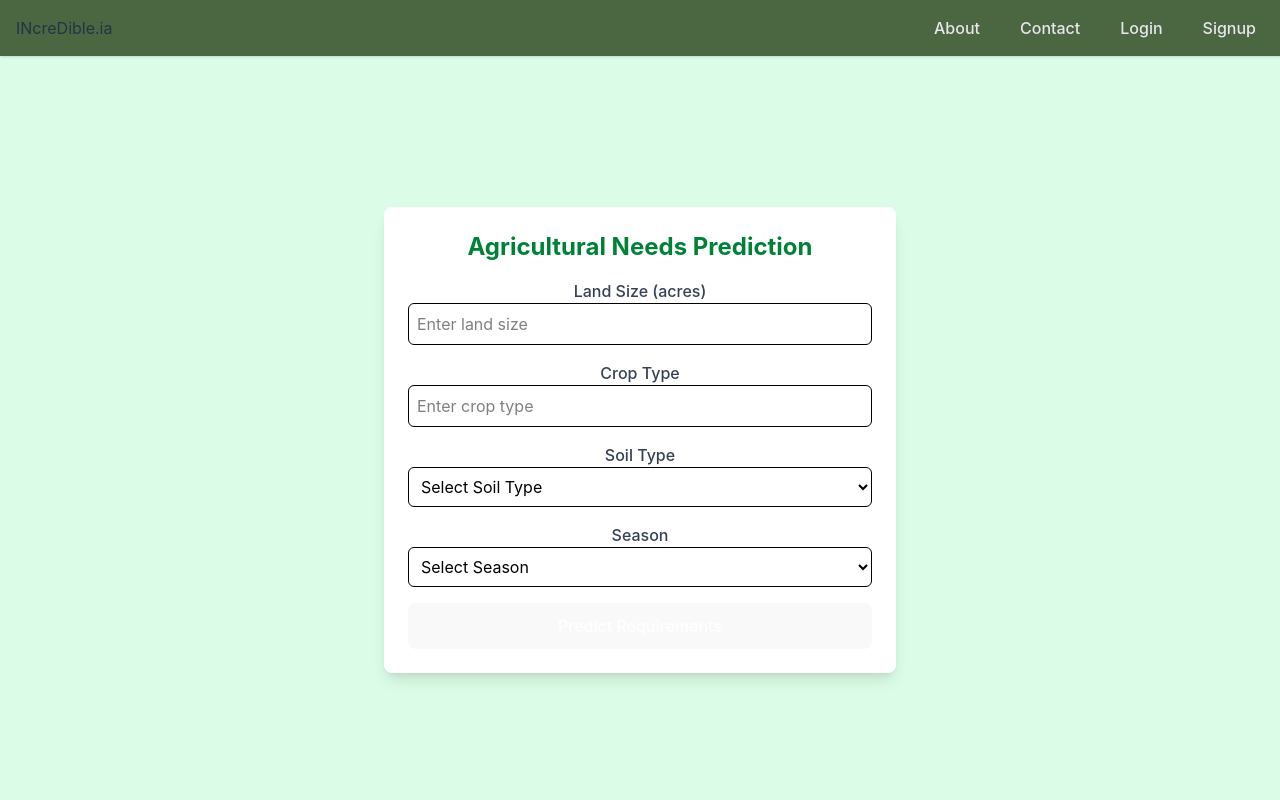
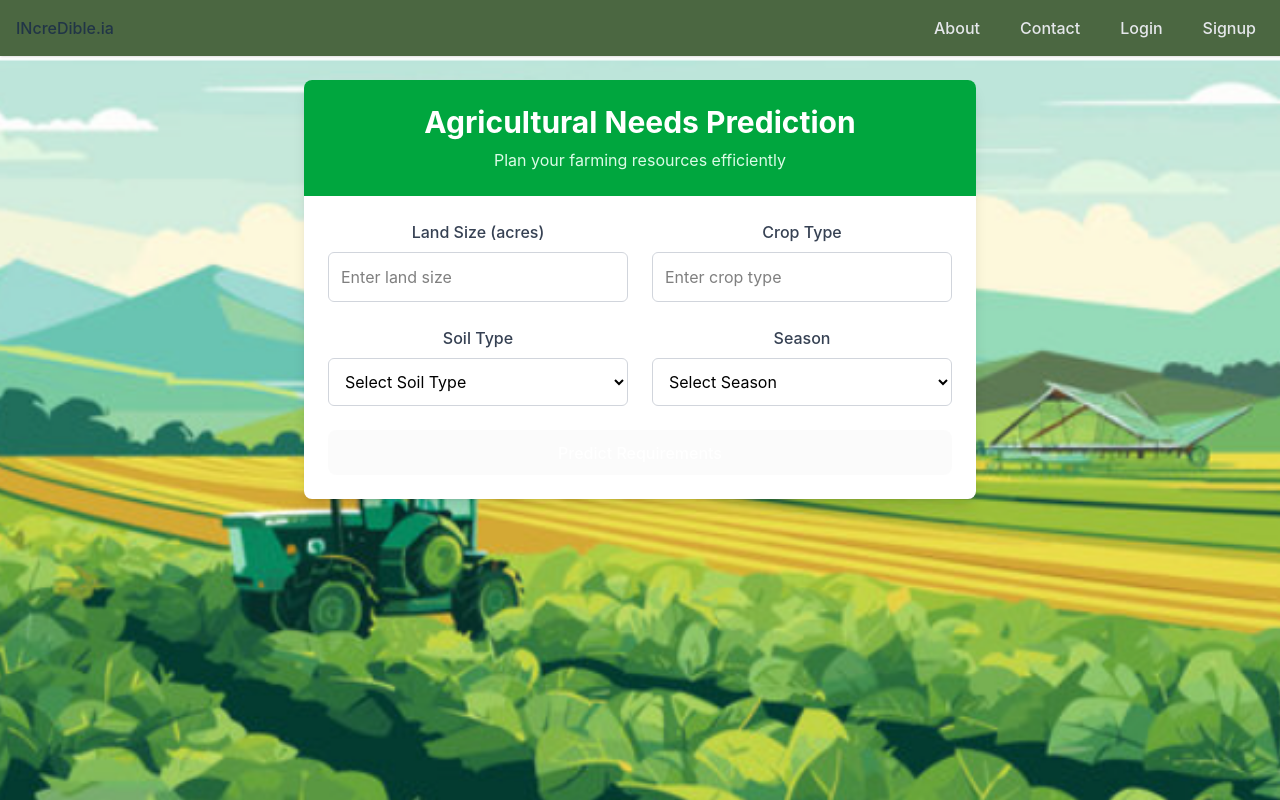
Before and after one commit to V-A-T-S-A-L/Syntaxathon, a React (Vite) app in the folder frontend/client/: page /agricultural-needs in a window 1280 px wide. Shown: the top 800 px of the page. Built offline with nearby package versions, Linux system fonts and the light colour scheme.

Commit message:
agricultural needs

```diff
--- a/frontend/client/src/components/AgriculturalNeeds.jsx
+++ b/frontend/client/src/components/AgriculturalNeeds.jsx
@@ -1,71 +1,106 @@
-import { useState , useEffect } from "react";
+"use client"
+
+import { useState, useEffect } from "react"
+import { Loader2, Sprout, Droplet, Wheat, Bug, FlaskRoundIcon as Flask } from "lucide-react"
+import backgroundImage from "../assets/farm.png";
 
 const AgriculturalNeeds = () => {
     useEffect(() => {
-		window.scrollTo(0, 0); // Scrolls to the top when the page loads
-	}, []);
+        window.scrollTo(0, 0)
+    }, [])
 
     const [formData, setFormData] = useState({
         landSize: "",
         cropType: "",
         soilType: "",
         season: "",
-    });
+    })
 
-    const [prediction, setPrediction] = useState(null);
+    const [prediction, setPrediction] = useState(null)
+    const [isLoading, setIsLoading] = useState(false)
 
     const handleChange = (e) => {
-        setFormData({ ...formData, [e.target.name]: e.target.value });
-    };
+        setFormData({ ...formData, [e.target.name]: e.target.value })
+    }
 
-    const handlePredict = () => {
-        // Dummy prediction logic (Replace with API call)
+    const handlePredict = async () => {
+        setIsLoading(true)
+        // Simulate API call
+        await new Promise((resolve) => setTimeout(resolve, 1500))
         setPrediction({
             fertilizer: `${formData.landSize * 2} kg`,
             water: `${formData.landSize * 500} liters`,
             seeds: `${formData.landSize * 10} kg`,
             pesticide: `${formData.landSize * 1.5} liters`,
             nutrients: `${formData.landSize * 5} kg`,
-        });
-    };
+        })
+        setIsLoading(false)
+    }
 
     return (
-        <div className="min-h-screen min-w-screen mt-10 flex flex-col items-center justify-center bg-green-100 p-6">
-            <div className="bg-white shadow-lg rounded-lg p-6 max-w-lg w-full">
-                <h2 className="text-2xl font-bold text-green-700 mb-4 text-center">Agricultural Needs Prediction</h2>
+        <div
+            className="mt-14 min-w-screen min-h-screen bg-white p-6"
+            style={{
+                backgroundImage: `url(${backgroundImage})`,
+                backgroundRepeat: "no-repeat",
+                backgroundSize: "cover",      // Ensures the image covers the entire screen
+                backgroundPosition: "center", // Centers the image
+                width: "100vw",               // Full width
+                height: "110vh",              // Full height
+            }}
+        >
+            <div className="max-w-2xl mx-auto bg-white shadow-lg rounded-lg overflow-hidden">
+                <div className="bg-green-600 p-6">
+                    <h2 className="text-3xl font-bold text-white mb-2 text-center">Agricultural Needs Prediction</h2>
+                    <p className="text-green-100 text-center">Plan your farming
+                        resources efficiently</p>
+                </div>
 
-                <div className="space-y-4">
+                <div className="p-6 space-y-6">
+                    <div className="grid grid-cols-1 md:grid-cols-2 gap-6">
                         <div>
-                        <label className="block text-gray-700 font-medium">Land Size (acres)</label>
+                            <label className="block text-gray-700 font-medium mb-2"
+                                htmlFor="landSize">
+                                Land Size (acres)
+                            </label>
                             <input
                                 type="number"
+                                id="landSize"
                                 name="landSize"
                                 value={formData.landSize}
                                 onChange={handleChange}
-                            className="w-full p-2 border rounded-md text-black"
+                                className="w-full p-3 border border-gray-300 rounded-md text-black focus:ring-2 focus:ring-green-500 focus:border-transparent transition"
                                 placeholder="Enter land size"
                             />
                         </div>
 
                         <div>
-                        <label className="block text-gray-700 font-medium">Crop Type</label>
+                            <label className="block text-gray-700 font-medium mb-2"
+                                htmlFor="cropType">
+                                Crop Type
+                            </label>
                             <input
                                 type="text"
+                                id="cropType"
                                 name="cropType"
                                 value={formData.cropType}
                                 onChange={handleChange}
-                            className="w-full p-2 border rounded-md text-black"
+                                className="w-full p-3 border border-gray-300 rounded-md text-black focus:ring-2 focus:ring-green-500 focus:border-transparent transition"
                                 placeholder="Enter crop type"
                             />
                         </div>
 
                         <div>
-                        <label className="block text-gray-700 font-medium">Soil Type</label>
+                            <label className="block text-gray-700 font-medium mb-2"
+                                htmlFor="soilType">
+                                Soil Type
+                            </label>
                             <select
+                                id="soilType"
                                 name="soilType"
                                 value={formData.soilType}
                                 onChange={handleChange}
-                            className="w-full p-2 border rounded-md text-black"
+                                className="w-full p-3 border border-gray-300 rounded-md text-black focus:ring-2 focus:ring-green-500 focus:border-transparent transition"
                             >
                                 <option value="">Select Soil Type</option>
                                 <option value="sandy">Sandy</option>
@@ -75,12 +110,16 @@ const AgriculturalNeeds = () => {
                         </div>
 
                         <div>
-                        <label className="block text-gray-700 font-medium">Season</label>
+                            <label className="block text-gray-700 font-medium mb-2"
+                                htmlFor="season">
+                                Season
+                            </label>
                             <select
+                                id="season"
                                 name="season"
                                 value={formData.season}
                                 onChange={handleChange}
-                            className="w-full p-2 border rounded-md text-black"
+                                className="w-full p-3 border border-gray-300 rounded-md text-black focus:ring-2 focus:ring-green-500 focus:border-transparent transition"
                             >
                                 <option value="">Select Season</option>
                                 <option value="summer">Summer</option>
@@ -88,28 +127,55 @@ const AgriculturalNeeds = () => {
                                 <option value="monsoon">Monsoon</option>
                             </select>
                         </div>
+                    </div>
 
                     <button
                         onClick={handlePredict}
-                        className="w-full bg-green-500 text-white py-2 rounded-md hover:bg-green-600"
+                        className="w-full bg-green-600 text-white py-3 rounded-mdhover:bg-green-700 focus:outline-none focus:ring-2 focus:ring-green-500 focus:ring-opacity-50 transition duration-200 ease-in-out transform hover:-translate-y-1 hover:shadow-lg disabled:opacity-50 disabled:cursor-not-allowed"
+                        disabled={isLoading || !formData.landSize ||
+                            !formData.cropType || !formData.soilType || !formData.season}
                     >
-                        Predict Requirements
+                        {isLoading ? (
+                            <>
+                                <Loader2 className="inline-block mr-2 h-5 w-5 animate-spin" />
+                                Predicting...
+                            </>
+                        ) : (
+                            "Predict Requirements"
+                        )}
                     </button>
                 </div>
 
                 {prediction && (
-                    <div className="mt-6 p-4 bg-green-200 rounded-lg">
-                        <h3 className="text-lg font-bold text-green-700 mb-2">Predicted Requirements</h3>
-                        <p className="text-gray-700"><strong className="text-black">Fertilizer:</strong> {prediction.fertilizer}</p>
-                        <p className="text-gray-700"><strong className="text-black">Water:</strong> {prediction.water}</p>
-                        <p className="text-gray-700"><strong className="text-black">Seeds:</strong> {prediction.seeds}</p>
-                        <p className="text-gray-700"><strong className="text-black">Pesticide:</strong> {prediction.pesticide}</p>
-                        <p className="text-gray-700"><strong className="text-black">Nutrients:</strong> {prediction.nutrients}</p>
+                    <div className="p-6 bg-green-50 border-t-2 border-green-200 ">
+                        <h3 className="text-2xl font-bold text-green-800 mb-4">Predicted Requirements</h3>
+                        <div className="grid grid-cols-1 md:grid-cols-2 gap-4">
+                            <PredictionItem icon={<Sprout />} label="Fertilizer"
+                                value={prediction.fertilizer} />
+                            <PredictionItem icon={<Droplet />} label="Water"
+                                value={prediction.water} />
+                            <PredictionItem icon={<Wheat />} label="Seeds"
+                                value={prediction.seeds} />
+                            <PredictionItem icon={<Bug />} label="Pesticide"
+                                value={prediction.pesticide} />
+                            <PredictionItem icon={<Flask />} label="Nutrients"
+                                value={prediction.nutrients} />
+                        </div>
                     </div>
                 )}
             </div>
         </div>
-    );
-};
+    )
+}
 
-export default AgriculturalNeeds;
+const PredictionItem = ({ icon, label, value }) => (
+    <div className="flex items-center space-x-3 p-3 bg-white rounded-lg shadow">
+        <div className="flex-shrink-0 h-10 w-10 rounded-full bg-green-100 flex items-center justify-center">{icon}</div>
+        <div>
+            <p className="text-sm font-medium text-gray-500">{label}</p>
+            <p className="text-lg font-semibold text-gray-900">{value}</p>
+        </div>
+    </div>
+)
+
+export default AgriculturalNeeds
--- a/frontend/client/src/components/Navbar.jsx
+++ b/frontend/client/src/components/Navbar.jsx
@@ -7,7 +7,7 @@ function Navbar() {
         <header className="navbar shadow p-4 absolute top-0 left-0 overflow-hidden">
             <div className="container mx-auto flex justify-between items-center w-screen">
                 <div className="flex items-center justify-between w-full">
-                    <h2 className='left-0'>INcreDible.ia</h2>
+                    <Link to={'/'}><h2 className='left-0'>INcreDible.ia</h2></Link>
                     <div className='px-5'>
                         <a className='px-5 text-gray-200' href='#'>About</a>
                         <a className='px-5 text-gray-200' href='#'>Contact</a>
```
Lines whose indentation alone changed are shown as unchanged.
